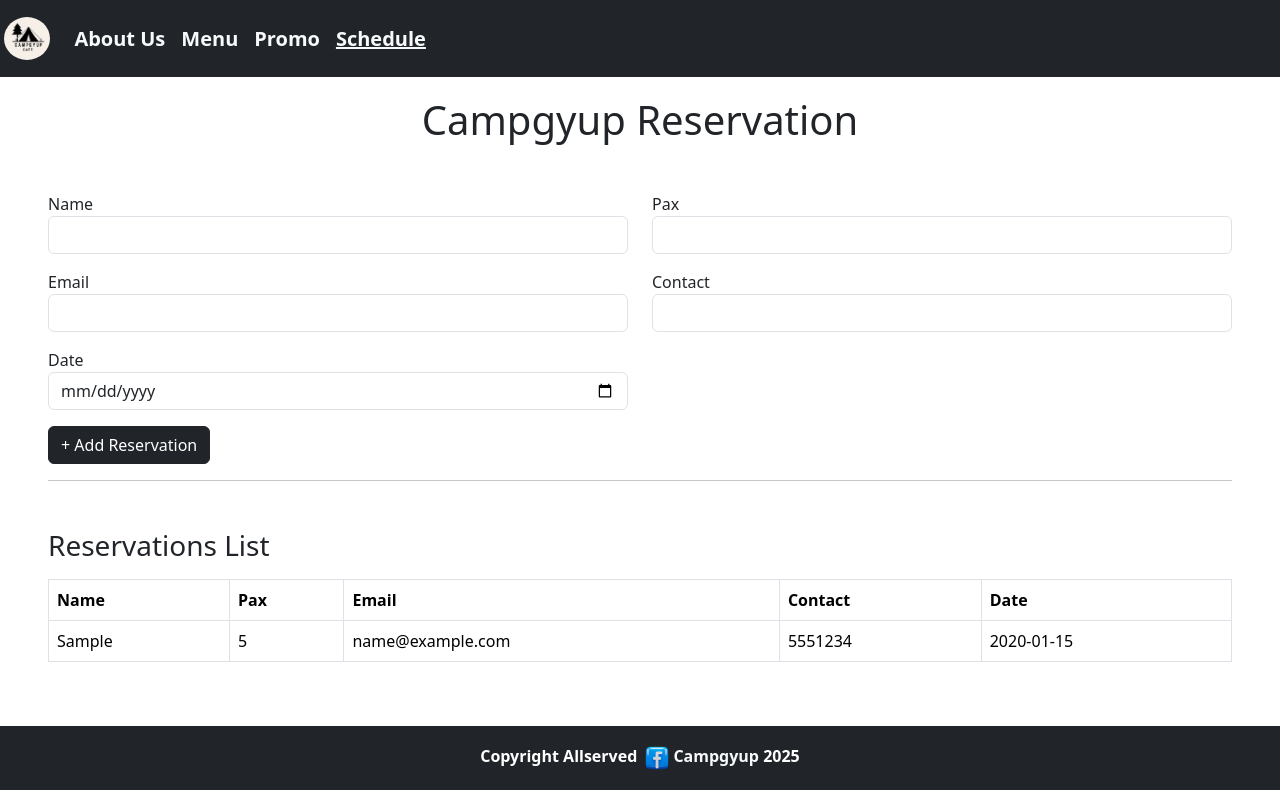
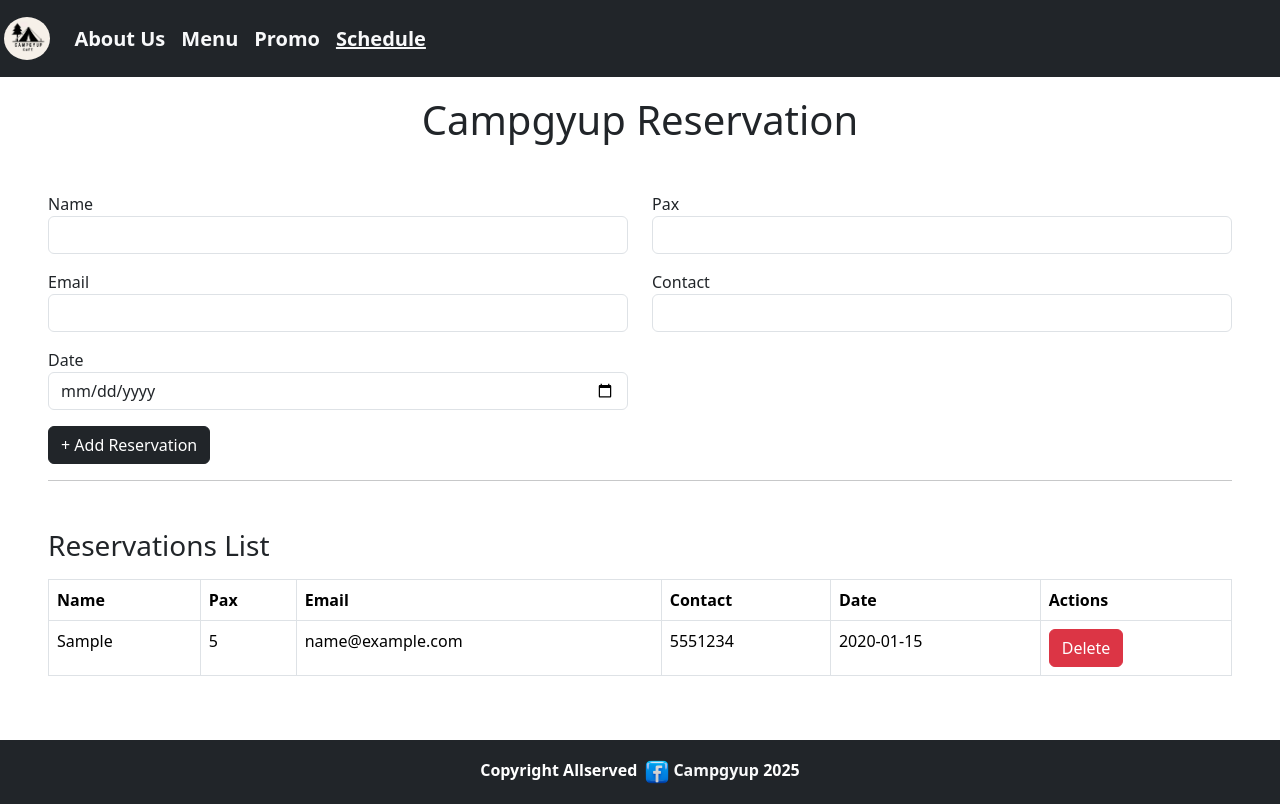
Before and after one commit to dev-teng/capstone, a React (Vite) app: page /schedule in a window 1280 px wide. Both pictures are taken after typing "Sample", "5", "name@example.com", "5551234", "2020-01-15" into the empty fields and a click on the button "+ Add Reservation". Built offline with nearby package versions, Linux system fonts and the light colour scheme.

Commit message:
added a delete button

```diff
--- a/src/Schedule.jsx
+++ b/src/Schedule.jsx
@@ -12,6 +12,7 @@ function Schedule() {
 
   const [reservationList, setReservationList] = useState([]);
 
+  // Add reservation function
   const addReservation = () => {
     if (reservation.name === '' || reservation.pax === '' || reservation.email === '' ||
         reservation.contact === '' || reservation.date === '') {
@@ -42,9 +43,11 @@ function Schedule() {
     }
   };
 
-  const handleDelete = () => {
-
-  }
+  // Delete reservation function
+  const handleDelete = (id) => {
+    const updatedList = reservationList.filter((reservation) => reservation.id !== id);
+    setReservationList(updatedList);
+  };
 
   return (
     <div className="container-fluid p-5 mt-5">
@@ -123,6 +126,7 @@ function Schedule() {
             <th>Email</th>
             <th>Contact</th>
             <th>Date</th>
+            <th>Actions</th> {/* Added an actions column for delete */}
           </tr>
         </thead>
         <tbody>
@@ -134,11 +138,20 @@ function Schedule() {
                 <td>{reservationRecord.email}</td>
                 <td>{reservationRecord.contact}</td>
                 <td>{reservationRecord.date}</td>
+                <td>
+                  {/* Delete button */}
+                  <button
+                    onClick={() => handleDelete(reservationRecord.id)}
+                    className="btn btn-danger"
+                  >
+                    Delete
+                  </button>
+                </td>
               </tr>
             ))
           ) : (
             <tr>
-              <td colSpan="5" className="text-center">No Reservations</td>
+              <td colSpan="6" className="text-center">No Reservations</td>
             </tr>
           )}
         </tbody>
```
